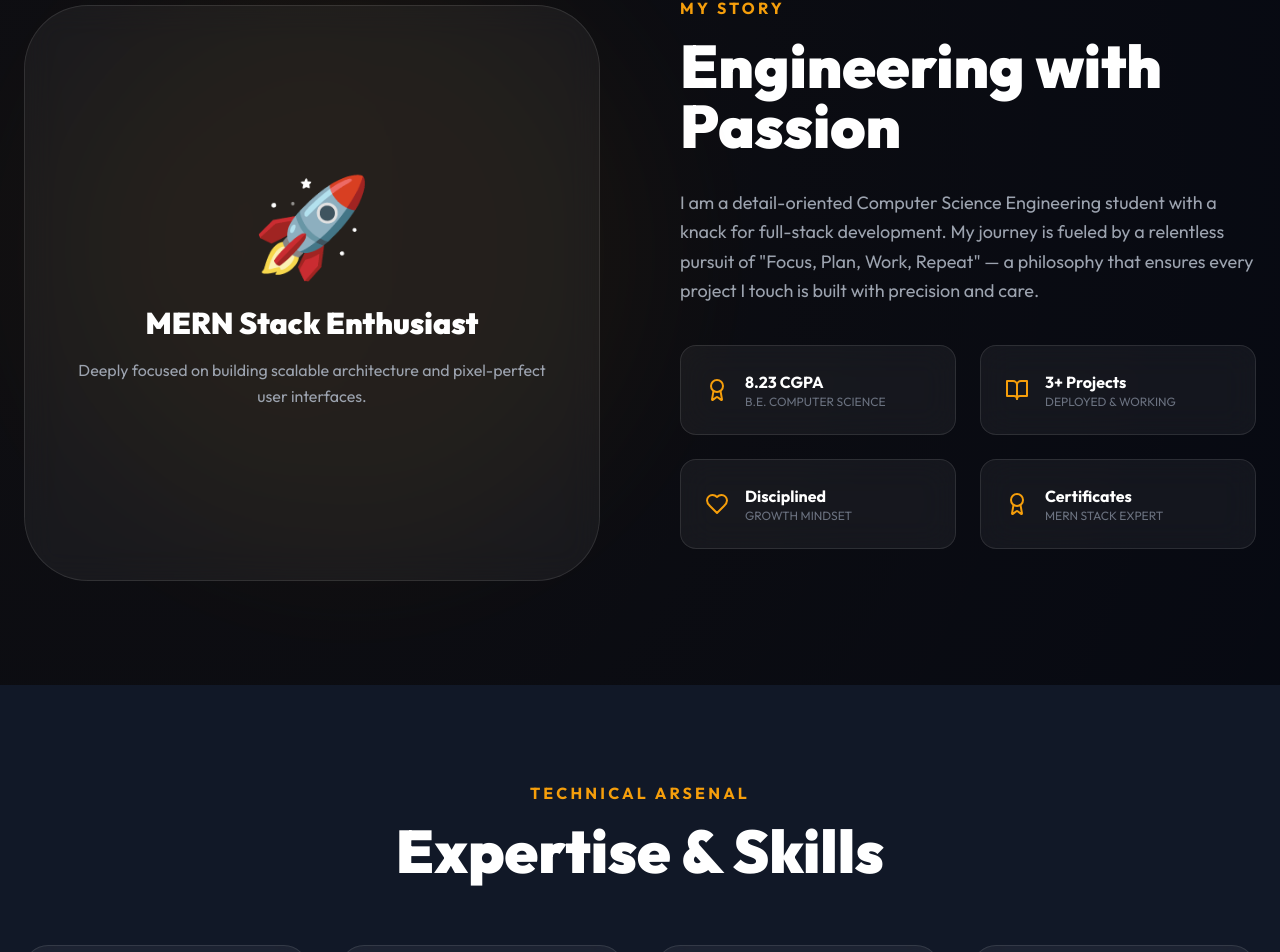
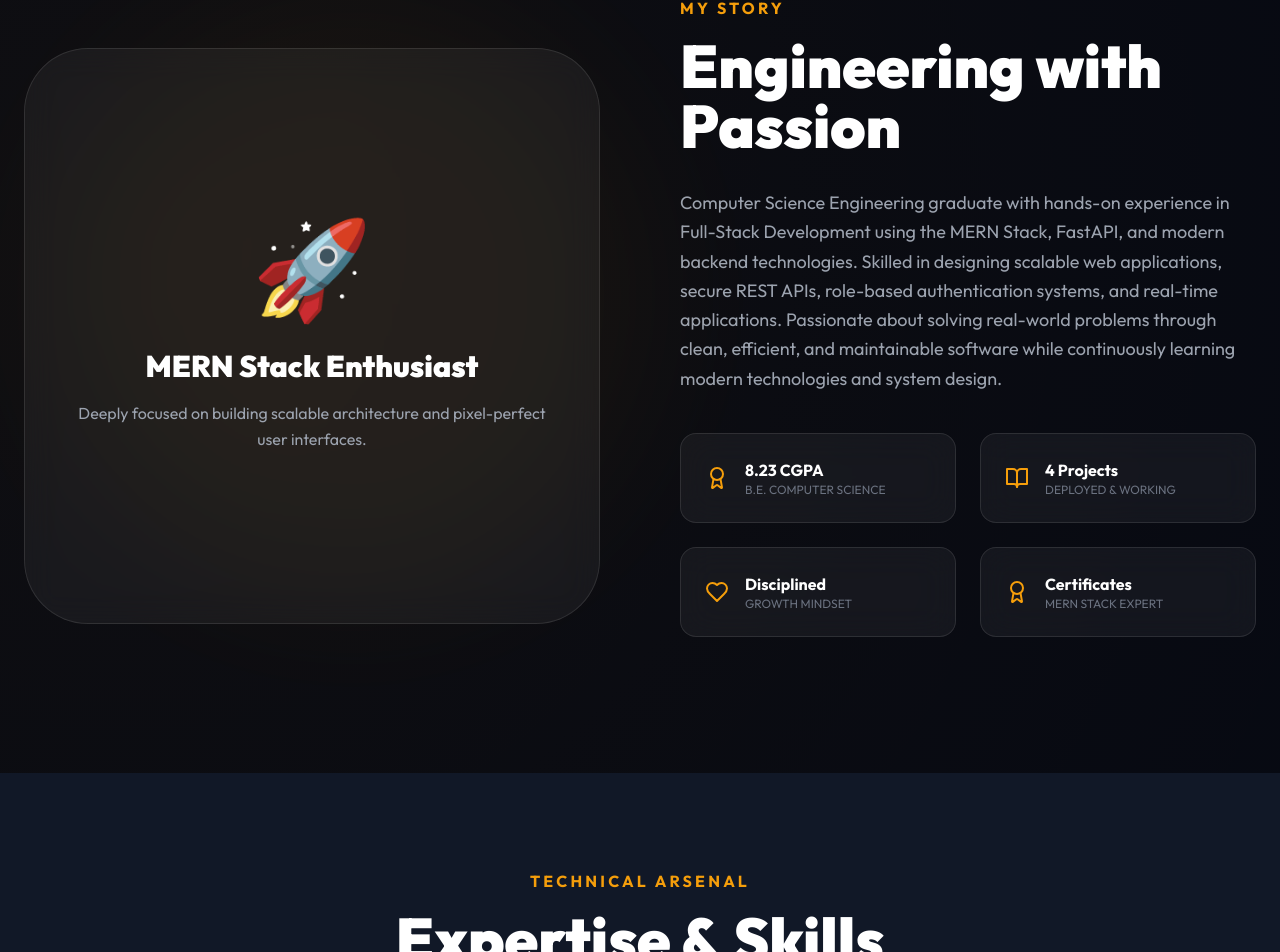
Before and after one commit to SahilKayasth-16/New_Portfolio_Frontend, a React (Vite) app: page / in a window 1280 px wide. Shown: the part 900-1852 px from the top of the page. Built offline with nearby package versions, Linux system fonts and the light colour scheme.

Commit message:
Update peofessional summary ans resume

```diff
--- a/src/components/About.jsx
+++ b/src/components/About.jsx
@@ -30,13 +30,17 @@ export const About = () => {
             <h2 className="text-primary font-bold tracking-[0.2em] mb-4 uppercase">My Story</h2>
             <h3 className="text-4xl md:text-6xl font-black mb-8">Engineering with Passion</h3>
             <p className="text-gray-400 text-lg leading-relaxed mb-10">
-              I am a detail-oriented Computer Science Engineering student with a knack for full-stack development. My journey is fueled by a relentless pursuit of "Focus, Plan, Work, Repeat" — a philosophy that ensures every project I touch is built with precision and care.
+              Computer Science Engineering graduate with hands-on experience in Full-Stack Development using the
+              MERN Stack, FastAPI, and modern backend technologies. Skilled in designing scalable web
+              applications, secure REST APIs, role-based authentication systems, and real-time applications.
+              Passionate about solving real-world problems through clean, efficient, and
+              maintainable software while continuously learning modern technologies and system design.
             </p>
 
             <div className="grid grid-cols-2 gap-6 mb-10">
               {[
                 { icon: Award, label: '8.23 CGPA', sub: 'B.E. Computer Science' },
-                { icon: BookOpen, label: '3+ Projects', sub: 'Deployed & Working' },
+                { icon: BookOpen, label: '4 Projects', sub: 'Deployed & Working' },
                 { icon: Heart, label: 'Disciplined', sub: 'Growth Mindset' },
                 { icon: Award, label: 'Certificates', sub: 'MERN Stack Expert' }
               ].map((item, i) => (
```
Also changed, not shown: 1 other file (tests, documents, lock files or other folders).
